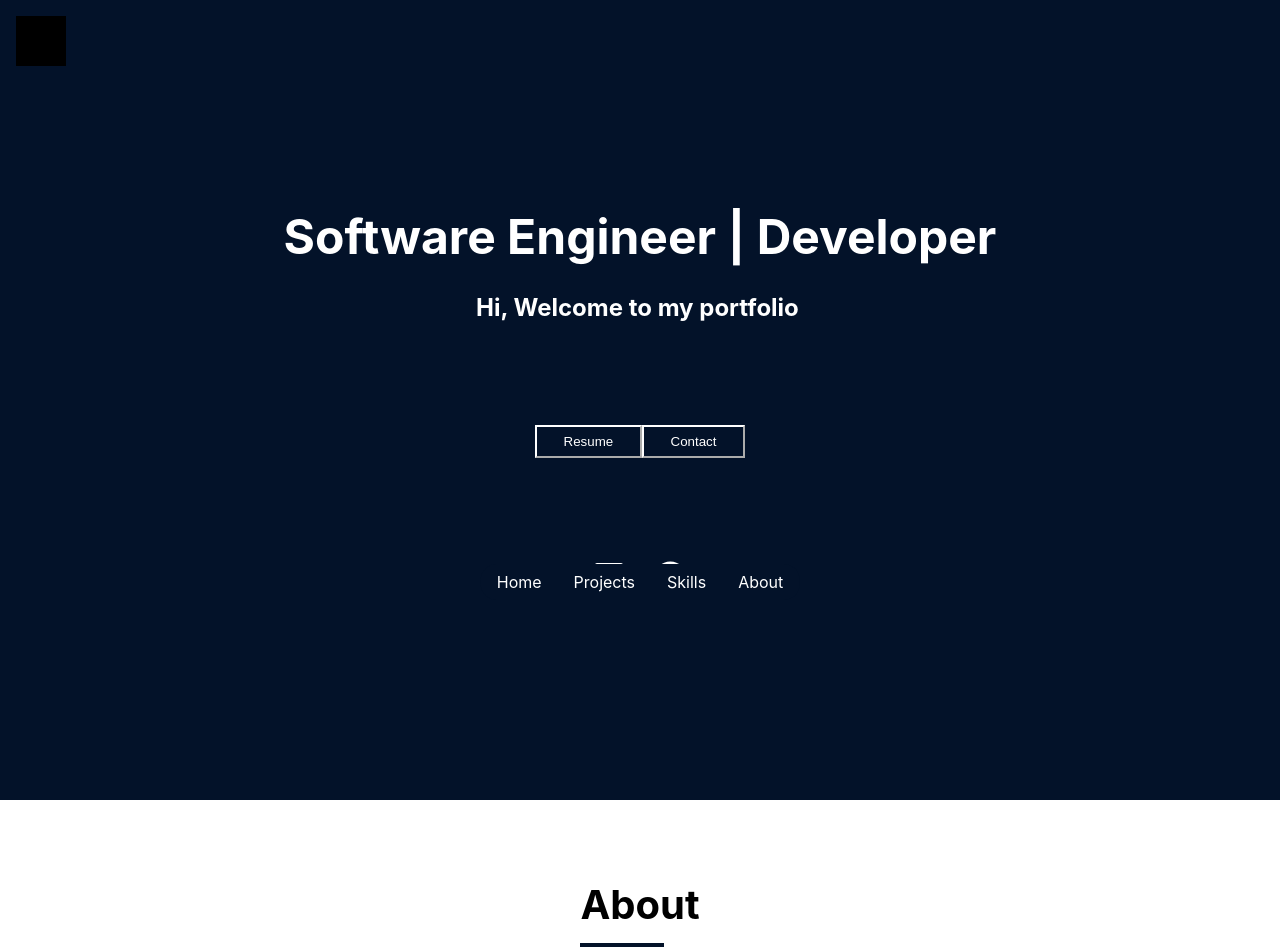
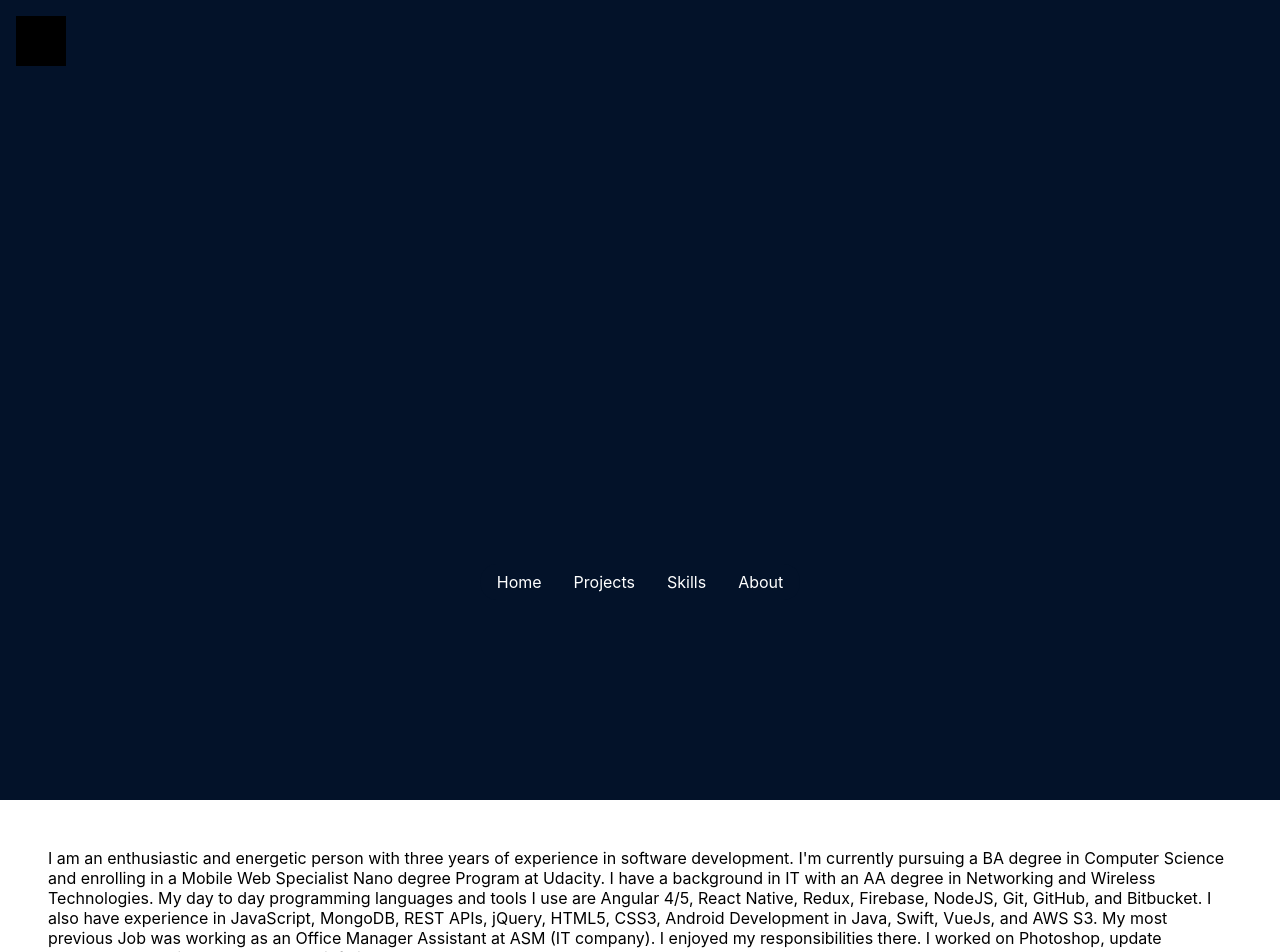
Before and after one commit to josuesossou/mysite, a Next.js app: page / in a window 1280 px wide. Shown: the top 952 px of the page. Built offline with nearby package versions, Linux system fonts and the light colour scheme.

Commit message:
updated the main header with animations

```diff
--- a/src/components/portfolio/about/about.module.scss
+++ b/src/components/portfolio/about/about.module.scss
@@ -1,8 +1,7 @@
-#about {
+.about {
     display: flex;
-    flex-direction: column;
-    justify-content: center;
-    align-items: center;
-    padding: 5em;
-    padding-bottom: 10em;
+
+    article {
+        margin: 3em;
+    }
 }
--- a/src/components/portfolio/about/index.tsx
+++ b/src/components/portfolio/about/index.tsx
@@ -5,19 +5,17 @@ const About = ({ aboutText } : any) => {
     const text: string = aboutText
 
     return (
-        <div id='about'>
-            <div className={sharedStyles.wrapper} id={styles.about}>
-                <div className={sharedStyles.wrapTitle}>
+        <section id='about' className={styles.about}>
+                {/* <div className={sharedStyles.wrapTitle}>
                     <h2 className={sharedStyles.h2}>About</h2>
                     <div className={sharedStyles.underlineTop}></div>
                     <div className={sharedStyles.underlineBottom}></div>
-                </div>
+                </div> */}
 
-                <article style={{ textAlign: 'center', width: '60%' }}>
-                    {text}
-                </article>
-            </div>
-        </div>
+            <article>
+                {text}
+            </article>
+        </section>
     )
 }
 
--- a/src/components/portfolio/main/index.tsx
+++ b/src/components/portfolio/main/index.tsx
@@ -9,14 +9,14 @@ const Main = () => {
         <header className={styles.header} id="home">
             {/* <div className={sharedStyles.wrapper} id={styles.home}> */}
                 <Logo />
-                <div>
+                {/* <div> */}
                 <h1>Software Engineer | Developer</h1>
                 <h2>
                     Hi, Welcome to my portfolio
                 </h2>
-                </div>
+                {/* </div> */}
 
-                <div className={styles.buttonGroup}>
+                {/* <div className={styles.buttonGroup}> */}
                 <a>
                     <button
                         aria-modal={true}
@@ -26,7 +26,7 @@ const Main = () => {
                 <a href='#skills' aria-flowto='#skills'>
                     <button>Contact</button>
                 </a>
-                </div>
+                {/* </div> */}
                 <div>
                     <a href='https://www.linkedin.com/in/josue-sossou' target='_blank'>
                         <FontAwesomeIcon icon={faLinkedin} size={"2x"} color={'white'} />
--- a/src/components/portfolio/main/main.module.scss
+++ b/src/components/portfolio/main/main.module.scss
@@ -1,74 +1,98 @@
 .header {
     min-height: 100vh;
     min-height: 100dvh;
-    // width: 100%;
     background-color: #031229;
-    display: flex;
-    flex-direction: column;
+    display: grid;
+    grid-auto-rows: auto;
+    grid-template-rows: 2fr 1fr 1fr 1fr 2fr;
+    grid-template-areas:
+        'title'
+        'welcome'
+        'button1'
+        'button2'
+        'icons';
     align-items: center;
-    // justify-content: stretch;\
+    // flex-direction: column;
+    // align-items: stretch;
     color: #ffffff;
     position: relative;
 
-    > * {
-        // flex-basis: 100%;
-        flex-grow: 1;
-    }
+    // > * {
+    //     // flex-grow: 1;
+    // }
 
-    > div:nth-child(2) {
-        display: flex;
-        flex-direction: column;
-        opacity: 0;
-        gap: 1.7em;
-        animation: fadeIn 1s ease-in forwards;
+    // > div:nth-child(2) {
+    //     display: flex;
+    //     flex-direction: column;
+    //     align-items: center;
+    //     opacity: 0;
+    //     gap: 1.7em;
+    //     animation: fadeIn 1s ease-in forwards;
 
 
         h1 {
-            margin-top: auto;
-            font-size: 3em;
+            grid-area: title;
+            margin: auto auto 0 auto;
+            font-size: 2em;
+            // width: auto;
+            // display: inline-block;
+            text-align: center;
+            // align-self: center;
         }
 
         h2 {
-            overflow: hidden;
-            align-self: center;
-            white-space: nowrap;
-            border-right: 2px solid;
-            width: 0;
-            animation:
-            typing 1.5s steps(40, end) 1s forwards,
-            blink-caret .65s step-end infinite,
-            fadeOut .65s step-end forwards 3.5s;
+            grid-area: welcome;
+            justify-self: center;
+
+            // width: 100%;
+            // width: max-content;
+            // flex-shrink: 0;
+            // flex-grow: 0;
+            // min-width: 0;
+            // transform: scaleX(0);
+
         }
 
-    }
-    > div:nth-child(3) {
-        display: flex;
-        opacity: 0;
-        animation: fadeIn 1s forwards 3s;
+    // }
+    // > div:nth-child(3) {
+    //     grid-area: title;
+    //     // display: flex;
+    //     flex-direction: column;
+    //     opacity: 0;
+    //     animation: fadeIn 1s forwards 3s;
 
-        a {
+        a:nth-of-type(1) {
+            justify-self: center;
+            grid-area: button1;
             margin: auto 0;
+        }
+        a:nth-of-type(2) {
+            justify-self: center;
+            grid-area: button2;
         }
 
         button {
             background-color: transparent;
             color: white;
-            padding: 0.5em 2em;
-            border: white 2px outset;
+            padding: 0.5em 3em;
+            font-size: 2em;
+            border: white 4px outset;
             cursor: pointer;
 
         }
 
         button:active:hover {
-            border: white 2px inset;
+            border: 2px inset;
         }
-    }
+    // }
 
-    > div:nth-child(4) {
+    > div:nth-of-type(2) {
+        grid-area: icons;
+        justify-self: center;
+        align-self: center;
+        width: max-content;
         display: flex;
         gap: 2em;
-        opacity: 0;
-        animation: fadeIn 1s forwards 4s;
 
         > * {
             margin-bottom: auto;
@@ -95,12 +119,70 @@
 
 /* The typing effect */
 @keyframes typing {
-    from { width: 0 }
-    to { width: 46% }
-  }
+    from { width: 0; }
+    to { width: 13em }
+}
 
 /* The typewriter cursor effect */
 @keyframes blink-caret {
     from, to { border-color: transparent }
     50% { border-color: white; }
 }
+
+@media (min-width:55em) {
+    .header  {
+        grid-template-areas:
+            'title title'
+            'welcome welcome'
+            'button1 button2'
+            'icons icons';
+
+        > a button {
+            padding: 0.5em 2em;
+            font-size: 1em;
+            border-width: 1px;
+        }
+
+        > div:nth-of-type(2) {
+            opacity: 0;
+            animation: fadeIn 1s forwards 4s;
+        }
+        > a button:active:hover {
+            border: 2px inset;
+        }
+        a:nth-of-type(1) {
+            opacity: 0;
+            animation: fadeIn 1s ease-in forwards 3s;
+            justify-self: right;
+        }
+        a:nth-of-type(2) {
+            opacity: 0;
+            animation: fadeIn 1s ease-in forwards 3s;
+            justify-self: left;
+        }
+
+        h1 {
+            // margin-top: auto;
+            animation: fadeIn 1s ease-in forwards;
+            font-size: 3em;
+        }
+
+        h2 {
+            border-right: 2px solid;
+            white-space: nowrap;
+            overflow: hidden;
+            width: 0;
+            animation:
+            fadeIn 1s ease-in forwards,
+            typing 1.5s steps(40, end) 1s forwards,
+            blink-caret .65s step-end infinite,
+            fadeOut .65s step-end forwards 3.5s;
+        }
+
+    }
+
+    // @keyframes typing {
+    //     from { width: 0 }
+    //     to { width: 46% }
+    // }
+}
--- a/src/components/portfolio/project/project.module.scss
+++ b/src/components/portfolio/project/project.module.scss
@@ -34,7 +34,6 @@
 }
 
 @media (min-width:55em) {
-
     .showcaseProj {
         grid-template-columns: repeat(2, 1fr);
     }
--- a/styles/globals.css
+++ b/styles/globals.css
@@ -1,7 +1,7 @@
 html,
 body {
   padding: 0;
-  /* max-width: 100vw; */
+  /* min-width: 100vw; */
   /* height: 100vh; */
   margin: 0;
   scroll-behavior: smooth;
```
Lines whose indentation alone changed are shown as unchanged.
